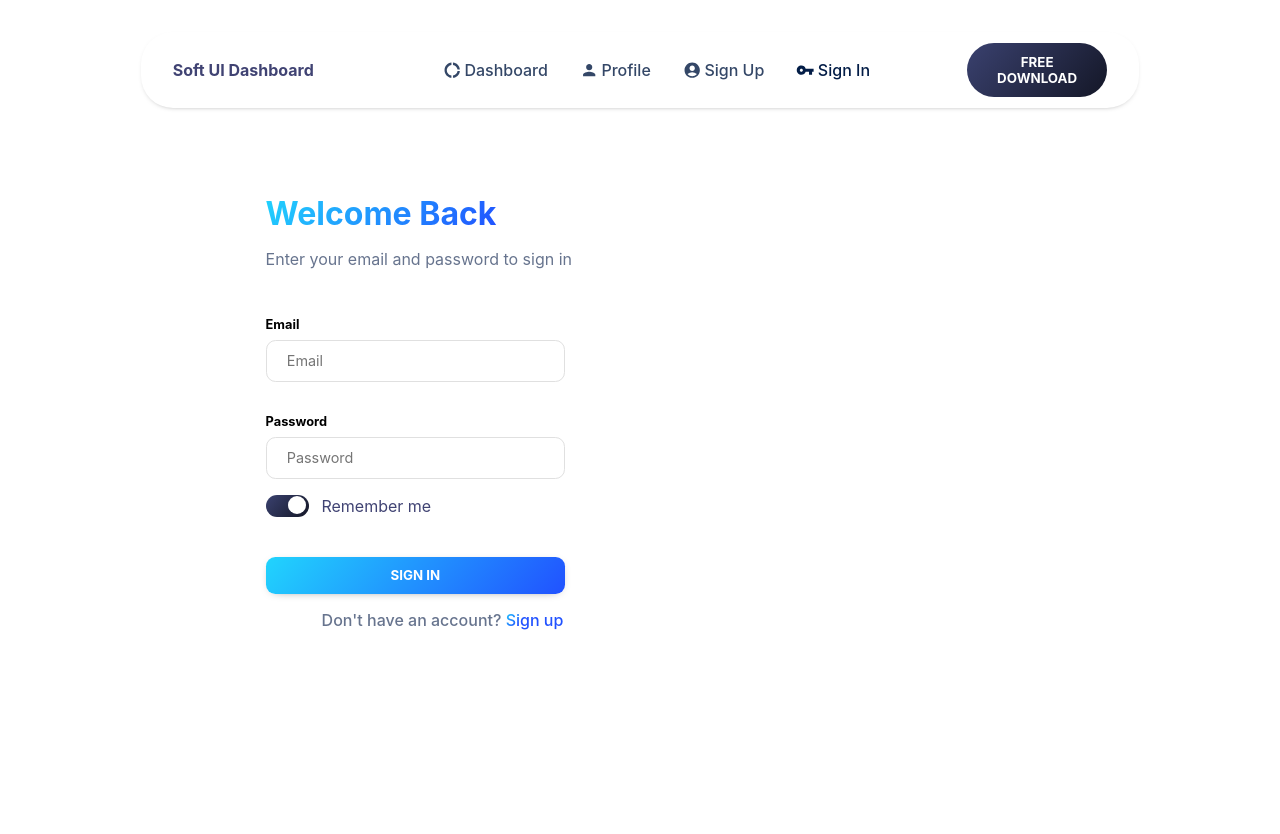
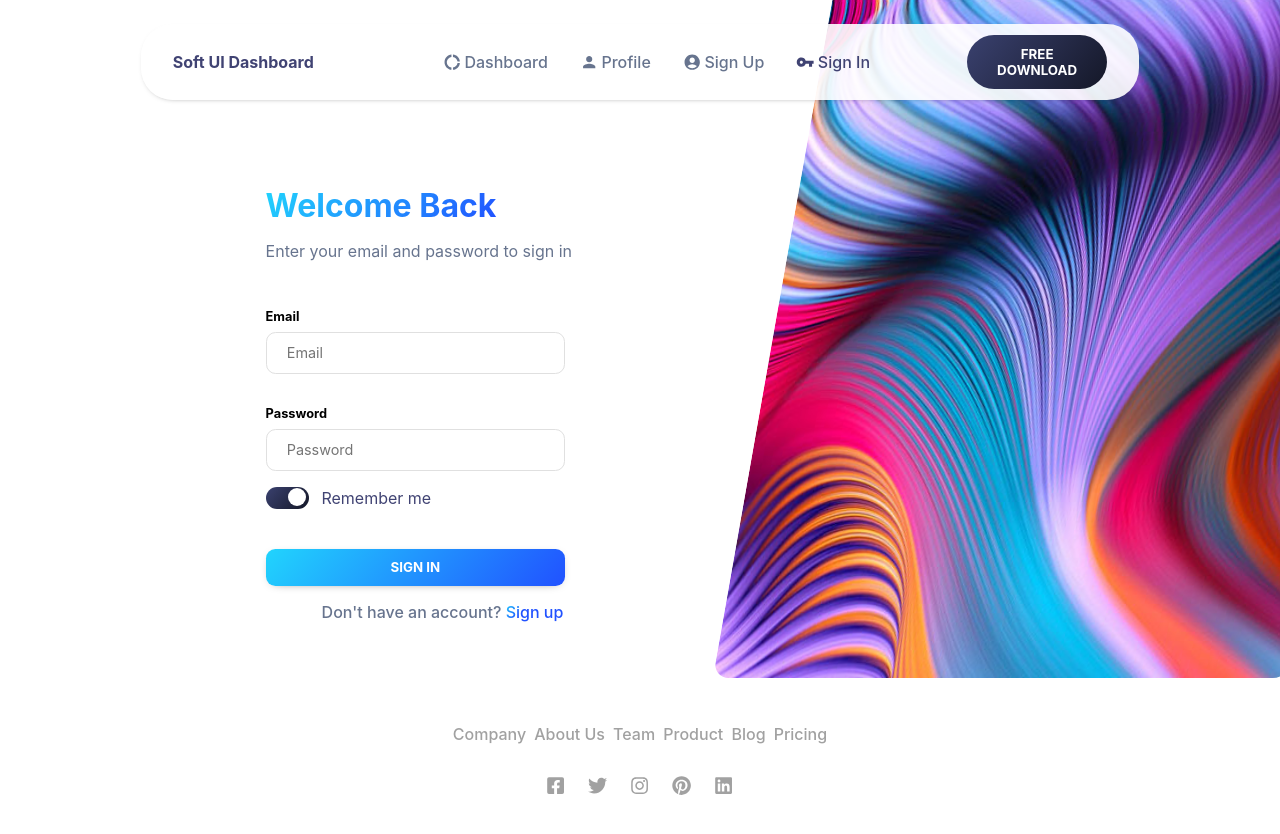
Before and after one commit to jamoliddinsaidov/soft_ui_dashboard, a React (Create React App) app: page /signin in a window 1280 px wide. Shown: the top 834 px of the page. Built offline with nearby package versions, Linux system fonts and the light colour scheme.

Commit message:
finish sign in page

```diff
--- a/src/components/Navigations/styles/StyledTopNav.js
+++ b/src/components/Navigations/styles/StyledTopNav.js
@@ -5,13 +5,11 @@ import { NavLink } from 'react-router-dom'
 export const StyledTopNav = styled(FlexBetween)`
   width: 80%;
   margin: 1rem auto;
-  background: linear-gradient(to right bottom, rgba(255, 255, 255, 0.7), rgba(255, 255, 255, 0.3));
-  background: transparent;
+  background: rgba(255, 255, 255, 0.9);
   z-index: 2;
   padding: .7em 2em;
   border-radius: 2rem;
   box-shadow: 0px 2px 7px -6px rgba(0, 0, 0, 1);
-  backdrop-filter: saturate(200%) blur(30px);
 }
 
   h4{
@@ -32,7 +30,7 @@ export const StyledNavLink = styled(NavLink)`
   margin-left: 2rem;
   display: flex;
   align-items: center;
-  color: ${colors.darkTextColor};
+  color: ${colors.textColor};
   transition: color 400ms ease;
 
   .icon {
@@ -48,6 +46,6 @@ export const StyledNavLink = styled(NavLink)`
 
   &.active,
   &:hover {
-    color: ${colors.darkTextHoverColor};
+    color: ${colors.iconColor};
   }
 `
--- a/src/pages/SignIn/SignIn.jsx
+++ b/src/pages/SignIn/SignIn.jsx
@@ -5,6 +5,7 @@ import { Link } from 'react-router-dom'
 import Layout from '../../layouts/TopNavigationLayout'
 import ToggleSwitchText from '../../components/FormElements/ToggleSwitch&Text'
 import Button from '../../components/Buttons/SidenavButton'
+import SignInFooter from '../../components/Footers/SignInFooter'
 
 // styles
 import { StyledSignIn, FormContainer } from './styles/StyledSignIn'
@@ -33,6 +34,9 @@ const SignIn = () => {
           </p>
         </FormContainer>
       </Layout>
+
+      <div className='background_img'></div>
+      <SignInFooter />
     </StyledSignIn>
   )
 }
--- a/src/pages/SignIn/styles/StyledSignIn.js
+++ b/src/pages/SignIn/styles/StyledSignIn.js
@@ -1,11 +1,27 @@
 import styled from 'styled-components'
 import { colors } from '../../../GlobalStyles'
+import img from '../../../assets/images/curved-images/curved-6.jpg'
 
 export const StyledSignIn = styled.div`
   margin: -2rem -1rem;
-  padding: 2rem 1rem;
-  background: white;
-  min-height: 110vh;
+  padding: 1.5rem 1rem;
+  background: #fff;
+  min-height: 100vh;
+  position: relative;
+  overflow-x: hidden;
+  z-index: 1;
+
+  .background_img {
+    position: absolute;
+    top: 0;
+    right: -70px;
+    width: 45%;
+    height: 80%;
+    transform: skewX(-10deg);
+    border-radius: 1rem;
+    background: url(${img}) 100% 100% / cover;
+    z-index: -1;
+  }
 `
 export const FormContainer = styled.div`
   width: 60%;
```
